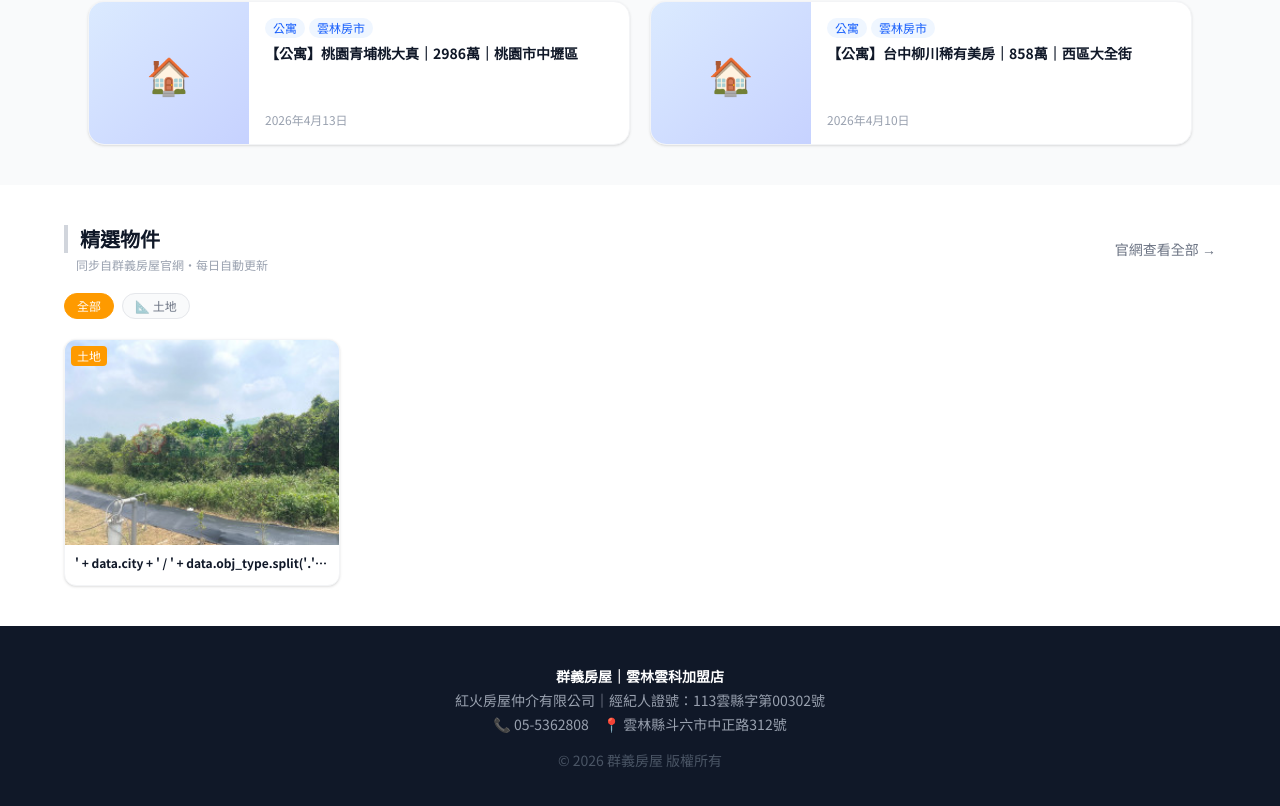
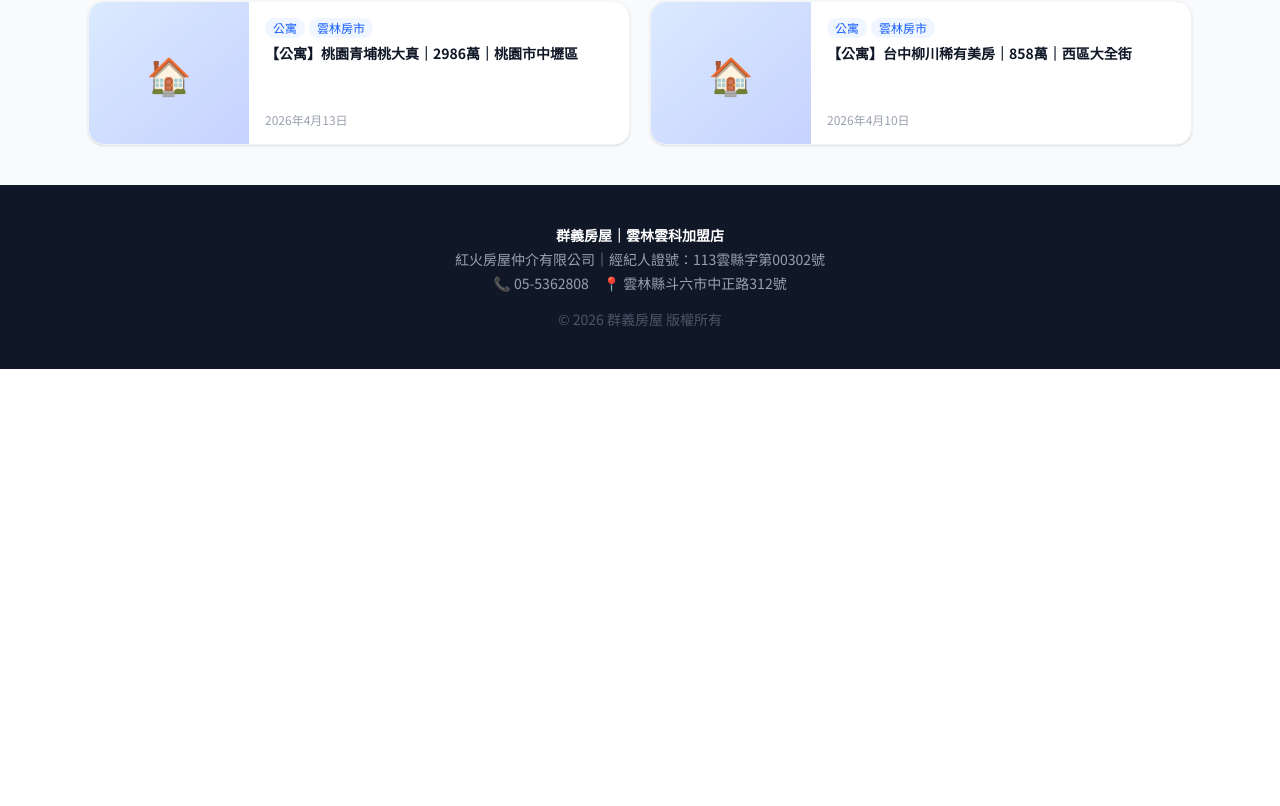
Before and after one commit to yunlinchyi-boop/yunlin-realestate-blog, a Next.js app: page / in a window 1280 px wide. Shown: the part 995-1801 px from the top of the page. After the commit the page ends 1364 px from the top, so only its background shows below. Built offline with nearby package versions, Linux system fonts and the light colour scheme; no server answers.

Commit message:
fix: 清除損壞的 properties.json，官網0筆時隱藏精選物件區塊

```diff
--- a/app/page.tsx
+++ b/app/page.tsx
@@ -116,6 +116,7 @@ export default function HomePage() {
       )}
 
       {/* ══════════ 輔助：精選物件 ══════════ */}
+      {allProperties.length > 0 && (
         <section className="bg-white py-10 px-6">
           <div className="max-w-6xl mx-auto">
             <div className="flex items-center justify-between mb-5">
@@ -129,10 +130,10 @@ export default function HomePage() {
                 官網查看全部 →
               </a>
             </div>
-
             <PropertyFilter properties={allProperties} types={types} />
           </div>
         </section>
+      )}
 
     </main>
   );
--- a/content/properties.json
+++ b/content/properties.json
@@ -1,21 +1,5 @@
 {
   "updated": "2026-04-13",
-  "total": 1,
-  "items": [
-    {
-      "no": "",
-      "title": "' + data.city + ' / ' + data.obj_type.split('.')[1] + ' / ' + (data.obj_type == 'I.土地' ? numRoundDown(data.owned_land_pin, 2) : numRoundDown(data.area, 2)) + '坪",
-      "price": "",
-      "addr": "",
-      "unit_price": "",
-      "layout": "",
-      "build_ping": "",
-      "land_ping": "",
-      "age": "",
-      "type": "土地",
-      "category": "",
-      "img": "",
-      "link": ""
-    }
-  ]
+  "total": 0,
+  "items": []
 }
```
Lines whose indentation alone changed are shown as unchanged.
